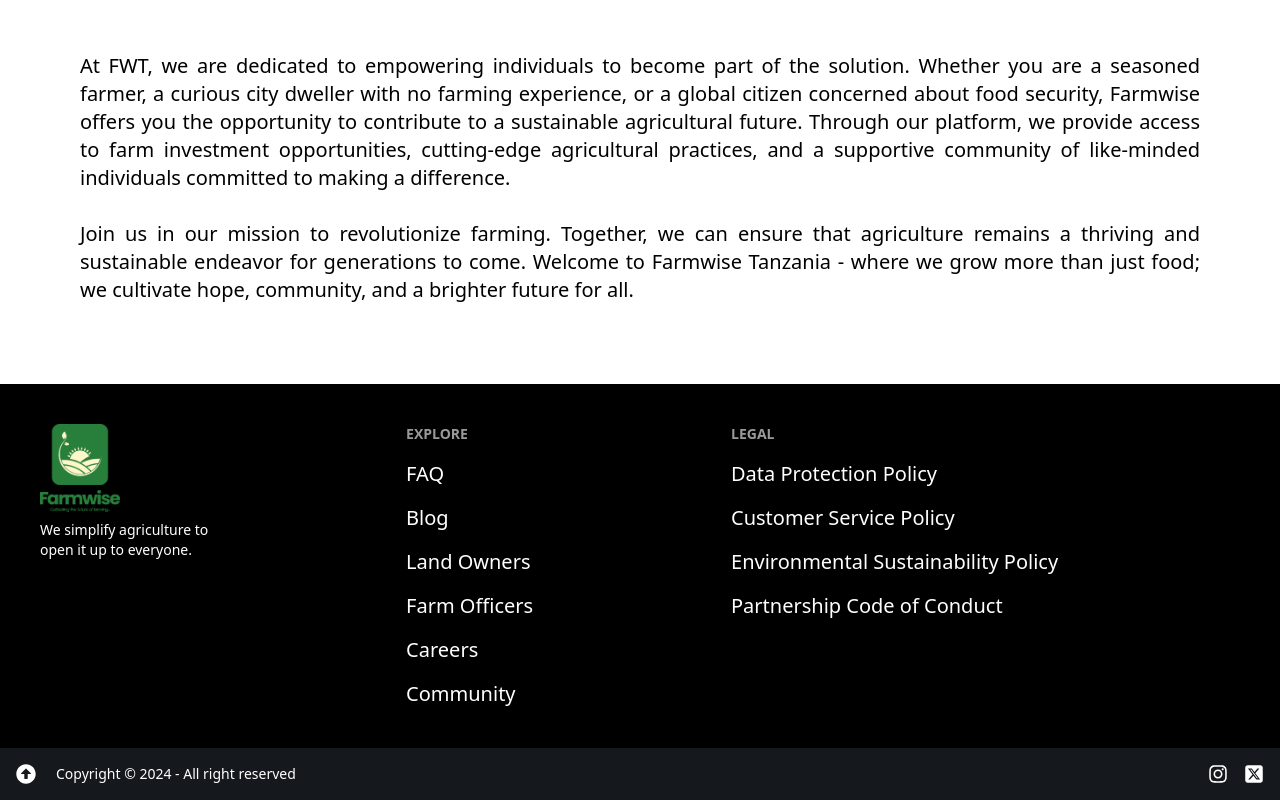
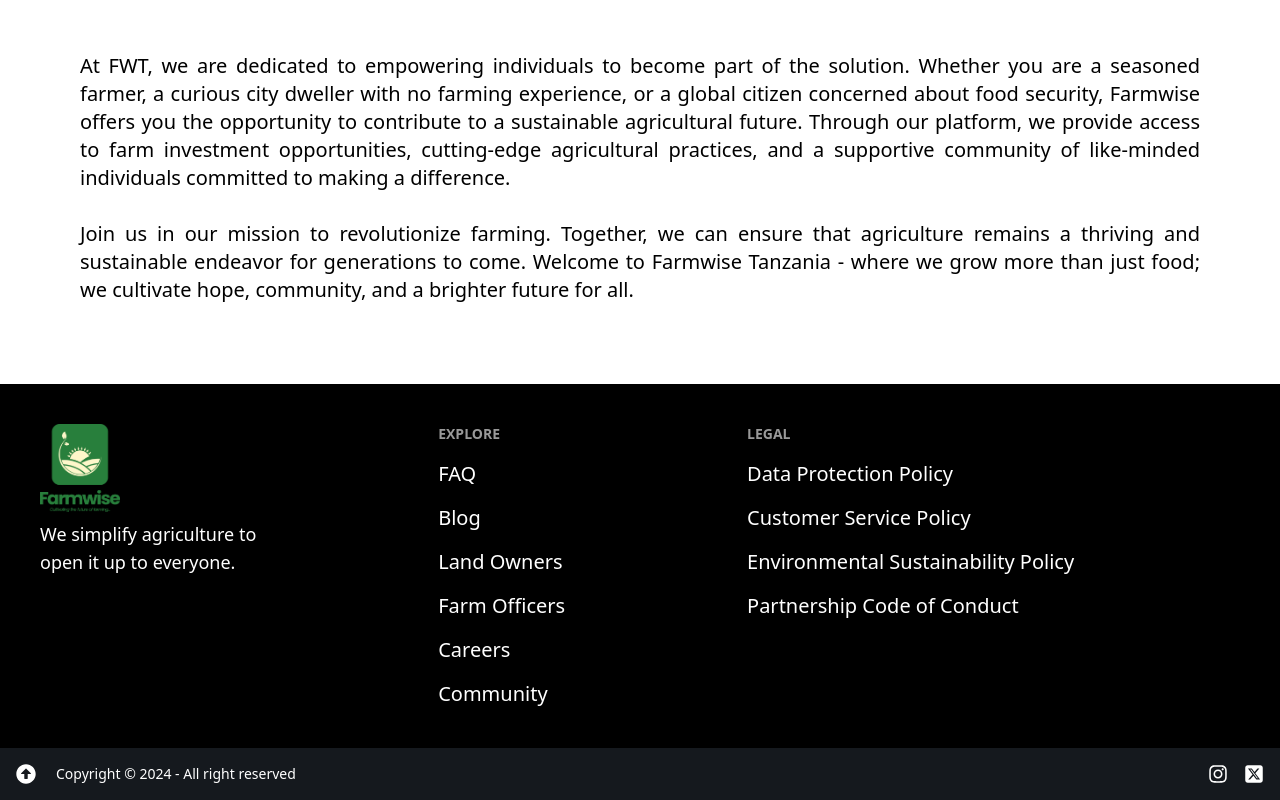
Before and after one commit to kevinmisigaro/farmwise, a Next.js app: page /about in a window 1280 px wide. Shown: the part 1500-2300 px from the top of the page. Built offline with nearby package versions, Linux system fonts and the light colour scheme; no server answers.

Commit message:
font size in footer increase

```diff
--- a/src/components/footer/index.tsx
+++ b/src/components/footer/index.tsx
@@ -11,7 +11,7 @@ function Footer() {
       <div className="footer p-10 text-neutral-content">
         <aside>
           <img src="/assets/images/Farmwise logo.png" className="w-20" />
-          <p>
+          <p className="text-lg">
             We simplify agriculture to <br /> open it up to everyone.
           </p>
         </aside>
```
